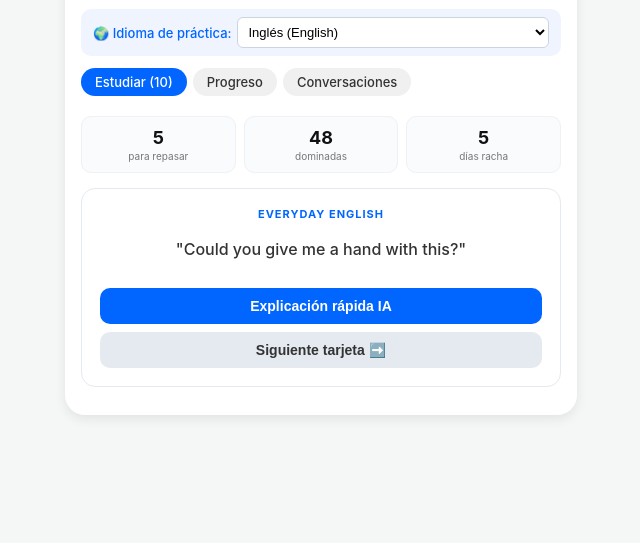
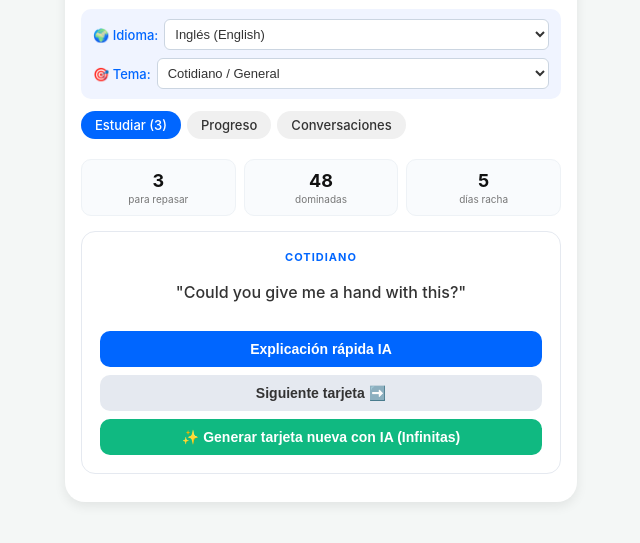
Before and after one commit to williamsneira-dot/LinguaFlow, a website: page public/index.html in a window 1280 px wide. Shown: the part 81-624 px from the top of the page, without its empty margins (319-959 px from the left). Drawn offline with Linux system fonts and the light colour scheme.

Commit message:
Update index.html

```diff
--- a/public/index.html
+++ b/public/index.html
@@ -10,8 +10,9 @@
         .header { font-size: 24px; font-weight: bold; margin-bottom: 2px; color: #111; }
         .subheader { color: #666; font-size: 13px; margin-bottom: 12px; }
 
-        .lang-selector { display: flex; align-items: center; gap: 6px; margin-bottom: 12px; background: #f0f4ff; padding: 8px 12px; border-radius: 10px; font-size: 13px; font-weight: 500; color: #0066ff; }
-        .lang-selector select { flex: 1; padding: 6px; border-radius: 6px; border: 1px solid #cbd5e1; font-size: 13px; background: white; }
+        .selector-box { display: flex; flex-direction: column; gap: 8px; margin-bottom: 12px; background: #f0f4ff; padding: 10px 12px; border-radius: 10px; font-size: 13px; font-weight: 500; color: #0066ff; }
+        .selector-row { display: flex; align-items: center; gap: 6px; }
+        .selector-row select { flex: 1; padding: 6px; border-radius: 6px; border: 1px solid #cbd5e1; font-size: 13px; background: white; color: #333; }
 
         .tabs { display: flex; gap: 6px; margin-bottom: 15px; overflow-x: auto; padding-bottom: 5px; }
         .tab { padding: 6px 14px; background: #f0f0f0; border-radius: 20px; cursor: pointer; font-size: 13px; font-weight: 500; white-space: nowrap; }
@@ -31,6 +32,7 @@
 
         .btn { background: #0066ff; color: white; border: none; padding: 10px 16px; border-radius: 10px; cursor: pointer; font-weight: 600; width: 100%; font-size: 14px; margin-top: 4px; }
         .btn-secondary { background: #e5e9f0; color: #333; margin-top: 8px; }
+        .btn-infinite { background: #10b981; margin-top: 8px; }
 
         .ai-response { margin-top: 12px; padding: 10px; background: #f0f4ff; border-radius: 8px; font-size: 13px; text-align: left; display: none; border-left: 4px solid #0066ff; line-height: 1.4; }
 
@@ -56,9 +58,11 @@
         <div class="header">LinguaFlow</div>
         <div class="subheader">Tarjetas inteligentes + progreso + conversación</div>
 
-        <div class="lang-selector">
-            <span>🌍 Idioma de práctica:</span>
-            <select id="idioma-select" onchange="cambiarIdiomaPractica()">
+        <!-- SELECTORES DE IDIOMA Y TEMA -->
+        <div class="selector-box">
+            <div class="selector-row">
+                <span>🌍 Idioma:</span>
+                <select id="idioma-select" onchange="cambiarConfiguracion()">
                     <option value="en-US" selected>Inglés (English)</option>
                     <option value="fr-FR">Francés (Français)</option>
                     <option value="pt-BR">Portugués (Português)</option>
@@ -66,9 +70,21 @@
                     <option value="de-DE">Alemán (Deutsch)</option>
                 </select>
             </div>
+            <div class="selector-row">
+                <span>🎯 Tema:</span>
+                <select id="tema-select" onchange="cambiarConfiguracion()">
+                    <option value="Cotidiano" selected>Cotidiano / General</option>
+                    <option value="Negocios">Negocios / Trabajo</option>
+                    <option value="Viajes">Viajes / Turismo</option>
+                    <option value="Restaurante">Restaurante / Comida</option>
+                    <option value="Emergencias">Emergencias / Salud</option>
+                    <option value="Modismos">Modismos / Expresiones</option>
+                </select>
+            </div>
+        </div>
 
         <div class="tabs">
-            <div class="tab active" onclick="cambiarTab(0)">Estudiar (<span id="total-tarjetas">10</span>)</div>
+            <div class="tab active" onclick="cambiarTab(0)">Estudiar (<span id="total-tarjetas">5</span>)</div>
             <div class="tab" onclick="cambiarTab(1)">Progreso</div>
             <div class="tab" onclick="cambiarTab(2)">Conversaciones</div>
         </div>
@@ -92,9 +108,10 @@
 
             <div class="flashcard">
                 <div class="flashcard-title" id="fc-categoria">COTIDIANO</div>
-                <div class="flashcard-text" id="fc-texto">"Could you give me a hand with this?"</div>
+                <div class="flashcard-text" id="fc-texto">Cargando tarjeta...</div>
                 <button class="btn" onclick="consultarIAFlashcard()">Explicación rápida IA</button>
                 <button class="btn btn-secondary" onclick="siguienteTarjeta()">Siguiente tarjeta ➡️</button>
+                <button class="btn btn-infinite" onclick="generarTarjetaIndefinidaIA()">✨ Generar tarjeta nueva con IA (Infinitas)</button>
                 <div class="ai-response" id="ai-box"></div>
             </div>
         </div>
@@ -124,98 +141,86 @@
     </div>
 
     <script>
-        // Tarjetas organizadas por idioma (10 tarjetas amplias para cada uno)
-        const baseTarjetas = {
-            'en-US': [
-                { cat: "EVERYDAY ENGLISH", text: `"Could you give me a hand with this?"` },
-                { cat: "BUSINESS", text: `"Let's touch base tomorrow morning."` },
-                { cat: "TRAVEL", text: `"How do I get to the nearest subway station?"` },
-                { cat: "IDIOMS", text: `"Break a leg on your presentation!"` },
-                { cat: "EVERYDAY ENGLISH", text: `"I'm running a bit late, sorry!"` },
-                { cat: "BUSINESS", text: `"We need to review the quarterly budget report."` },
-                { cat: "TRAVEL", text: `"Is breakfast included in the room rate?"` },
-                { cat: "EMOTIONS", text: `"I couldn't be happier with the results."` },
-                { cat: "RESTAURANT", text: `"Could we get the check, please?"` },
-                { cat: "EMERGENCY", text: `"I need to call an ambulance right now."` }
-            ],
-            'fr-FR': [
-                { cat: "QUOTIDIEN", text: `"Pourriez-vous m'aider avec ceci ?"` },
-                { cat: "AFFAIRES", text: `"Faisons le point demain matin."` },
-                { cat: "VOYAGE", text: `"Comment aller à la station de métro la plus proche ?"` },
-                { cat: "EXPRESSION", text: `"Bonne chance pour votre présentation !" ` },
-                { cat: "QUOTIDIEN", text: `"Je suis un peu en retard, désolé !" ` },
-                { cat: "AFFAIRES", text: `"Nous devons examiner le rapport budgétaire."` },
-                { cat: "VOYAGE", text: `"Le petit-déjeuner est-il inclus dans le prix ?" ` },
-                { cat: "ÉMOTIONS", text: `"Je ne pourrais pas être plus heureux."` },
-                { cat: "RESTAURANT", text: `"L'addition, s'il vous plaît."` },
-                { cat: "URGENCE", text: `"J'ai besoin d'appeler une ambulance tout de suite."` }
-            ],
-            'pt-BR': [
-                { cat: "COTIDIANO", text: `"Você poderia me dar uma ajuda com isto?"` },
-                { cat: "NEGÓCIOS", text: `"Vamos nos falar amanhã de manhã."` },
-                { cat: "VIAGEM", text: `"Como chego à estação de metrô mais próxima?"` },
-                { cat: "EXPRESSÃO", text: `"Boa sorte na sua apresentação!"` },
-                { cat: "COTIDIANO", text: `"Estou um pouco atrasado, desculpa!"` },
-                { cat: "NEGÓCIOS", text: `"Precisamos revisar o relatório de orçamento."` },
-                { cat: "VIAGEM", text: `"O café da manhã está incluído na diária?"` },
-                { cat: "EMOÇÕES", text: `"Não poderia estar mais feliz com os resultados."` },
-                { cat: "RESTAURANTE", text: `"Poderia trazer a conta, por favor?"` },
-                { cat: "EMERGÊNCIA", text: `"Preciso chamar uma ambulância agora mesmo."` }
-            ],
-            'it-IT': [
-                { cat: "QUOTIDIANO", text: `"Potresti darmi una mano con questo?"` },
-                { cat: "AFFARI", text: `"Ci sentiamo domani mattina per un aggiornamento."` },
-                { cat: "VIAGGIO", text: `"Come arrivo alla stazione della metropolitana più vicina?"` },
-                { cat: "MODI DI DIRE", text: `"In bocca al lupo per la tua presentazione!"` },
-                { cat: "QUOTIDIANO", text: `"Sono in ritardo di qualche minuto, scusa!"` },
-                { cat: "AFFARI", text: `"Dobbiamo esaminare il rapporto di bilancio trimestrale."` },
-                { cat: "VIAGGIO", text: `"La colazione è inclusa nel prezzo della camera?"` },
-                { cat: "EMOZIONI", text: `"Non potrei essere più felice dei risultati."` },
-                { cat: "RISTORANTE", text: `"Ci porti il conto, per favore?"` },
-                { cat: "EMERGENZA", text: `"Devo chiamare un'ambulanza subito."` }
-            ],
-            'de-DE': [
-                { cat: "ALLTAG", text: `"Könntest du mir dabei kurz helfen?"` },
-                { cat: "GESCHÄFTLICH", text: `"Lass uns morgen früh dazu kurz sprechen."` },
-                { cat: "REISEN", text: `"Wie komme ich zur nächsten U-Bahn-Station?"` },
-                { cat: "REDewendungen", text: `"Viel Erfolg bei deiner Präsentation!"` },
-                { cat: "ALLTAG", text: `"Ich bin leider etwas spät dran, tut mir leid!"` },
-                { cat: "GESCHÄFTLICH", text: `"Wir müssen den Quartalsbudgetbericht überprüfen."` },
-                { cat: "REISEN", text: `"Ist das Frühstück im Zimmerpreis inbegriffen?"` },
-                { cat: "EMOTIONEN", text: `"Ich könnte nicht glücklicher mit den Ergebnissen sein."` },
-                { cat: "RESTAURANT", text: `"Könnten wir bitte zahlen?"` },
-                { cat: "NOTFALL", text: `"Ich muss sofort einen Krankenwagen rufen."` }
-            ]
+        // Banco inicial de tarjetas por idioma y categoría
+        const bancoTarjetas = {
+            'en-US': {
+                'Cotidiano': [`"Could you give me a hand with this?"`, `"I'm running a bit late, sorry!"`, `"How's everything going?"`],
+                'Negocios': [`"Let's touch base tomorrow morning."`, `"We need to review the quarterly budget report."`, `"Could you send me the presentation slides?"`],
+                'Viajes': [`"How do I get to the nearest subway station?"`, `"Is breakfast included in the room rate?"`, `"Where is gate number twelve?"`],
+                'Restaurante': [`"Could we get the check, please?"`, `"I would like to order the daily special."`, `"Do you have vegan options?"`],
+                'Emergencias': [`"I need to call an ambulance right now."`, `"Where is the nearest pharmacy?"`, `"I lost my passport."`],
+                'Modismos': [`"Break a leg on your presentation!"`, `"Cost an arm and a leg."`, `"Piece of cake."`]
+            },
+            'fr-FR': {
+                'Cotidiano': [`"Pourriez-vous m'aider avec ceci ?"`, `"Je suis un peu en retard, désolé !"`, `"Comment ça va ?"`],
+                'Negocios': [`"Faisons le point demain matin."`, `"Nous devons examiner le rapport budgétaire."`, `"Pourriez-vous m'envoyer les diapositives ?"`],
+                'Viajes': [`"Comment aller à la station de métro la plus proche ?"`, `"Le petit-déjeuner est-il inclus ?"`, `"Où se trouve la porte d'embarquement ?"`],
+                'Restaurante': [`"L'addition, s'il vous plaît."`, `"Je voudrais commander le plat du jour."`, `"Avez-vous des options végétariennes ?"`],
+                'Emergencias': [`"J'ai besoin d'appeler une ambulance tout de suite."`, `"Où est la pharmacie la plus proche ?"`, `"J'ai perdu mon passeport."`],
+                'Modismos': [`"Bonne chance pour votre présentation !"`, `"Coûter les yeux de la tête."`, `"C'est du gâteau."`]
+            },
+            'pt-BR': {
+                'Cotidiano': [`"Você poderia me dar uma ajuda com isto?"`, `"Estou um pouco atrasado, desculpa!"`, `"Como vão as coisas?"`],
+                'Negocios': [`"Vamos nos falar amanhã de manhã."`, `"Precisamos revisar o relatório de orçamento."`, `"Você pode me enviar os slides?"`],
+                'Viajes': [`"Como chego à estação de metrô mais próxima?"`, `"O café da manhã está incluído?"`, `"Onde fica o portão de embarque?"`],
+                'Restaurante': [`"Poderia trazer a conta, por favor?"`, `"Gostaria de pedir o prato do dia."`, `"Vocês têm opções vegetarianas?"`],
+                'Emergencias': [`"Preciso chamar uma ambulância agora mesmo."`, `"Onde fica a farmácia mais próxima?"`, `"Perdi meu passaporte."`],
+                'Modismos': [`"Boa sorte na sua apresentação!"`, `"Custar os olhos da cara."`, `"É moleza."`]
+            },
+            'it-IT': {
+                'Cotidiano': [`"Potresti darmi una mano con questo?"`, `"Sono in ritardo di qualche minuto, scusa!"`, `"Come vanno le cose?"`],
+                'Negocios': [`"Ci sentiamo domani mattina per un aggiornamento."`, `"Dobbiamo esaminare il bilancio."`, `"Puoi inviarmi le diapositive?"`],
+                'Viajes': [`"Come arrivo alla stazione della metropolitana?"`, `"La colazione è inclusa nel prezzo?"`, `"Dove si trova il gate d'imbarco?"`],
+                'Restaurante': [`"Ci porti il conto, per favore?"`, `"Vorrei ordinare il piatto del giorno."`, `"Avete opzioni vegetariane?"`],
+                'Emergencias': [`"Devo chiamare un'ambulanza subito."`, `"Dov'è la farmacia più vicina?"`, `"Ho perso il passaporto."`],
+                'Modismos': [`"In bocca al lupo per la tua presentazione!"`, `"Costare un occhio della testa."`, `"Un gioco da ragazzi."`]
+            },
+            'de-DE': {
+                'Cotidiano': [`"Könntest du mir dabei kurz helfen?"`, `"Ich bin leider etwas spät dran!"`, `"Wie läuft's?"`],
+                'Negocios': [`"Lass uns morgen früh dazu kurz sprechen."`, `"Wir müssen den Budgetbericht überprüfen."`, `"Kannst du mir die Folien schicken?"`],
+                'Viajes': [`"Wie komme ich zur nächsten U-Bahn-Station?"`, `"Ist das Frühstück im Zimmerpreis inbegriffen?"`, `"Wo ist das Abfluggate?"`],
+                'Restaurante': [`"Könnten wir bitte zahlen?"`, `"Ich möchte das Tagesgericht bestellen."`, `"Haben Sie vegetarische Optionen?"`],
+                'Emergencias': [`"Ich muss sofort einen Krankenwagen rufen."`, `"Wo ist die nächste Apotheke?"`, `"Ich habe meinen Pass verloren."`],
+                'Modismos': [`"Viel Erfolg bei deiner Präsentation!"`, `"Das kostet ein Vermögen."`, `"Ein Kinderspiel."`]
+            }
         };
 
         let tarjetaActualIndex = 0;
+        let listaActual = [];
 
         function obtenerIdiomaActual() {
             return document.getElementById('idioma-select').value;
         }
 
-        function actualizarTarjetasIdioma() {
+        function obtenerTemaActual() {
+            return document.getElementById('tema-select').value;
+        }
+
+        function cambiarConfiguracion() {
             const lang = obtenerIdiomaActual();
-            const lista = baseTarjetas[lang] || baseTarjetas['en-US'];
-            document.getElementById('total-tarjetas').innerText = lista.length;
+            const tema = obtenerTemaActual();
+
+            // Cargar lista según idioma y tema seleccionado
+            if (bancoTarjetas[lang] && bancoTarjetas[lang][tema]) {
+                listaActual = [...bancoTarjetas[lang][tema]];
+            } else {
+                listaActual = [`"Ejemplo de frase en ${tema}"`];
+            }
+
             tarjetaActualIndex = 0;
+            document.getElementById('total-tarjetas').innerText = listaActual.length;
+            document.getElementById('count-repasar').innerText = listaActual.length;
             mostrarTarjetaActual();
+
+            const nombresIdiomas = { 'en-US': 'inglés', 'fr-FR': 'francés', 'pt-BR': 'portugués', 'it-IT': 'italiano', 'de-DE': 'alemán' };
+            document.getElementById('chat-bienvenida').innerText = `¡Perfecto! Practicaremos ${nombresIdiomas[lang]} (${tema}). Usa el micrófono o escribe abajo.`;
         }
 
         function mostrarTarjetaActual() {
-            const lang = obtenerIdiomaActual();
-            const lista = baseTarjetas[lang] || baseTarjetas['en-US'];
-            const tarjeta = lista[tarjetaActualIndex];
-            document.getElementById('fc-categoria').innerText = tarjeta.cat;
-            document.getElementById('fc-texto').innerText = tarjeta.text;
+            const tema = obtenerTemaActual();
+            document.getElementById('fc-categoria').innerText = tema.toUpperCase();
+            document.getElementById('fc-texto').innerText = listaActual[tarjetaActualIndex];
             document.getElementById('ai-box').style.display = 'none';
-        }
-
-        function cambiarIdiomaPractica() {
-            actualizarTarjetasIdioma();
-            const lang = obtenerIdiomaActual();
-            const nombres = { 'en-US': 'inglés', 'fr-FR': 'francés', 'pt-BR': 'portugués', 'it-IT': 'italiano', 'de-DE': 'alemán' };
-            document.getElementById('chat-bienvenida').innerText = `¡Perfecto! Ahora practicaremos ${nombres[lang]}. Usa el micrófono o escribe abajo.`;
         }
 
         function cambiarTab(index) {
@@ -228,8 +233,7 @@
             box.style.display = 'block';
             box.innerHTML = 'Generando...';
             const lang = obtenerIdiomaActual();
-            const lista = baseTarjetas[lang] || baseTarjetas['en-US'];
-            const textoActual = lista[tarjetaActualIndex].text;
+            const textoActual = listaActual[tarjetaActualIndex];
 
             try {
                 const response = await fetch('/ask?q=' + encodeURIComponent(`Explica brevemente en español esta frase de estudio (${lang}): ` + textoActual));
@@ -241,10 +245,39 @@
         }
 
         function siguienteTarjeta() {
+            tarjetaActualIndex = (tarjetaActualIndex + 1) % listaActual.length;
+            mostrarTarjetaActual();
+        }
+
+        // FUNCIÓN DE TARJETAS INDEFINIDAS CON IA
+        async function generarTarjetaIndefinidaIA() {
             const lang = obtenerIdiomaActual();
-            const lista = baseTarjetas[lang] || baseTarjetas['en-US'];
-            tarjetaActualIndex = (tarjetaActualIndex + 1) % lista.length;
+            const tema = obtenerTemaActual();
+            const box = document.getElementById('ai-box');
+            box.style.display = 'block';
+            box.innerHTML = '✨ Creando nueva tarjeta infinita con IA...';
+
+            try {
+                const prompt = `Inventa una única frase nueva y útil para estudiar nivel B1 en el idioma con código "${lang}", bajo la temática "${tema}".
+                Devuelve ÚNICAMENTE la frase entre comillas, sin explicaciones adicionales ni texto extra.`;
+
+                const response = await fetch('/ask?q=' + encodeURIComponent(prompt));
+                let nuevaFrase = (await response.text()).trim();
+
+                // Limpiar formato si la IA mandó asteriscos
+                nuevaFrase = nuevaFrase.replace(/\*\*/g, '').replace(/\*/g, '');
+
+                // Agregar la tarjeta generada a la lista actual y mostrarla de inmediato
+                listaActual.push(nuevaFrase);
+                tarjetaActualIndex = listaActual.length - 1;
+
+                document.getElementById('total-tarjetas').innerText = listaActual.length;
+                document.getElementById('count-repasar').innerText = listaActual.length;
                 mostrarTarjetaActual();
+                box.style.display = 'none';
+            } catch (err) {
+                box.innerHTML = 'Error al generar tarjeta infinita.';
+            }
         }
 
         let recognition;
@@ -301,10 +334,11 @@
             container.scrollTop = container.scrollHeight;
 
             const lang = obtenerIdiomaActual();
+            const tema = obtenerTemaActual();
 
             try {
-                const prompt = `Actúa como un profesor de idiomas experto y justo. El alumno escribió esta frase en el idioma seleccionado (${lang}): "${mensaje}".
-                Si la frase está bien escrita, sé flexible y dale el visto bueno en el [TIP]. Si tiene errores reales de ortografía o puntuación, indícalo brevemente.
+                const prompt = `Actúa como un profesor de idiomas experto y justo. El alumno escribió esta frase sobre el tema "${tema}" en el idioma "${lang}": "${mensaje}".
+                Si la frase está bien escrita, sé flexible y dale el visto bueno en el [TIP]. Si tiene errores reales, indícalo brevemente.
                 Responde obligatoriamente usando este formato exacto de etiquetas:
                 [EN]: (Tu respuesta natural de seguimiento en el idioma)
                 [ES]: (La traducción exacta al español)
@@ -353,8 +387,8 @@
             }
         }
 
-        // Inicializar tarjetas al cargar la página
-        actualizarTarjetasIdioma();
+        // Inicializar configuración al cargar la página
+        cambiarConfiguracion();
     </script>
 </body>
 </html>
```
Lines whose indentation alone changed are shown as unchanged.
